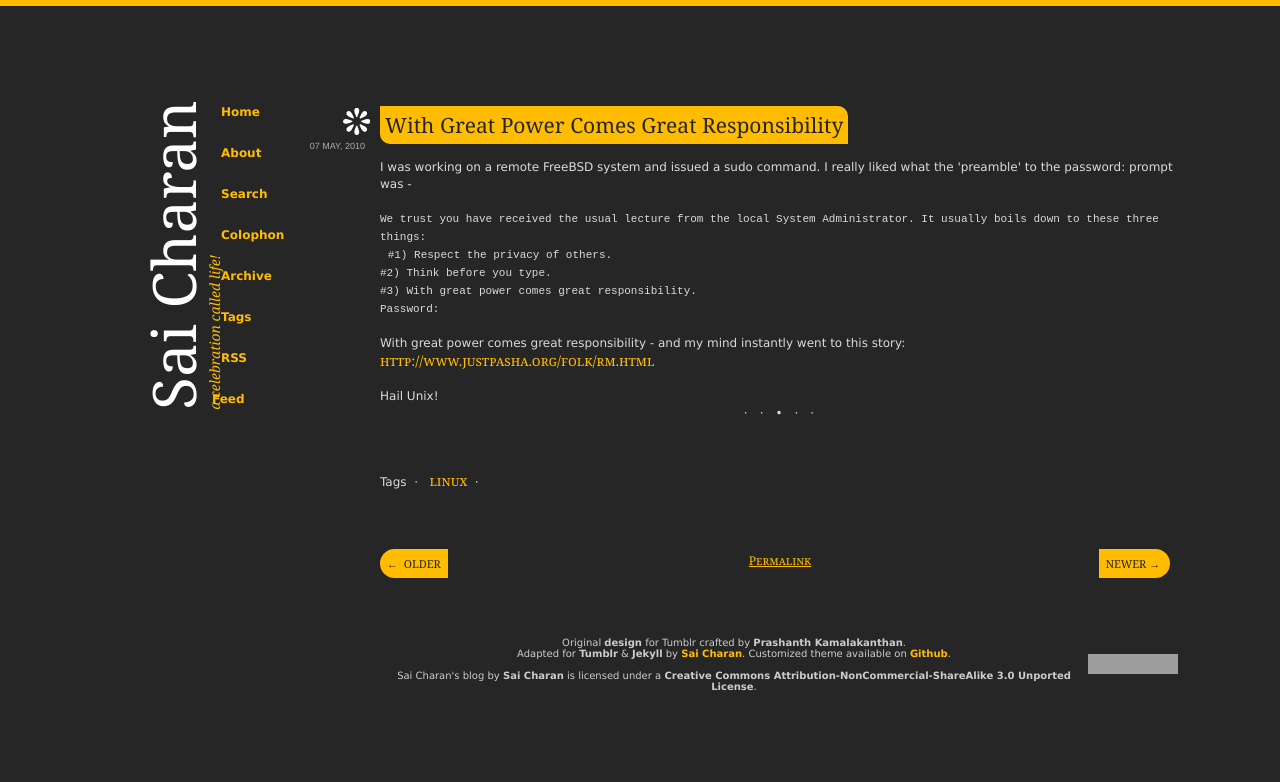
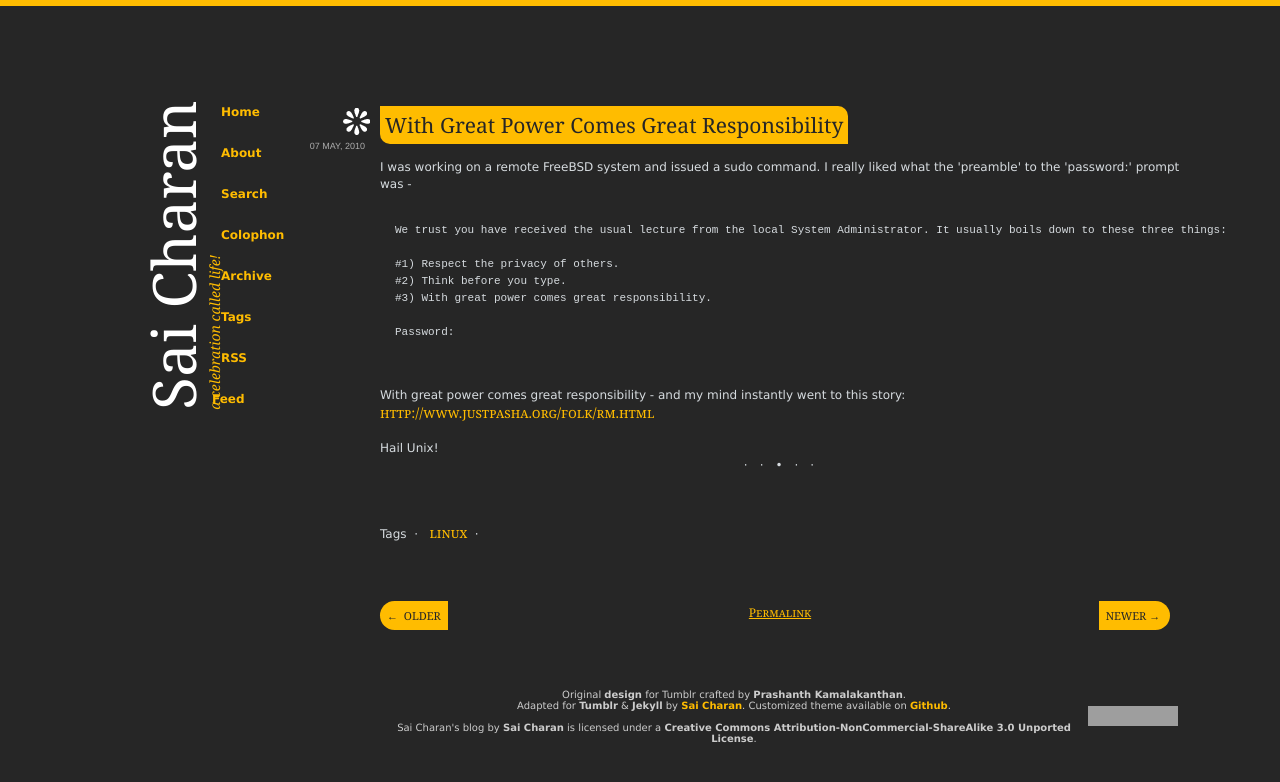
Before and after one commit to arjunasuresh3/scharan.github.com, a Jekyll site: the page built from _posts/2010-05-07-with-great-power-comes-great-responsibility.html, in a window 1280 px wide. Shown: the top 782 px of the page. Built offline with Jekyll 4.4.1, drawn with Linux system fonts in a browser that asks for light colours; nearby versions of some CDN libraries; Markdown is read by kramdown in place of the engine named in the settings; comment, search, counter and statistics services are not loaded; a style sheet for code colours, icons or effects is not loaded; grey boxes are pictures that could not be loaded.

Commit message:
Fix formatting for a couple of older posts.

```diff
--- a/_posts/2010-05-07-with-great-power-comes-great-responsibility.html
+++ b/_posts/2010-05-07-with-great-power-comes-great-responsibility.html
@@ -10,32 +10,20 @@
 type: post
 status: publish
 ---
-I was working on a remote FreeBSD system and issued a sudo command. I really liked what the 'preamble' to the password: prompt was -
-<br />
-<br />
+I was working on a remote FreeBSD system and issued a sudo command. I really liked what the 'preamble' to the 'password:' prompt was - <br /> <br />
 
-<code>
-We trust you have received the usual lecture from the local System
-Administrator. It usually boils down to these three things:
-</code>
-<br />
+<pre><code>We trust you have received the usual lecture from the local System Administrator. It usually boils down to these three things:
 
-&nbsp;
-
-<code>
 #1) Respect the privacy of others.
-<br />
 #2) Think before you type.
-<br />
-#3) With great power comes great responsibility.<br />
+#3) With great power comes great responsibility.
 
 Password:
-</code>
+</code></pre>
 <br />
 <br />
 
 With great power comes great responsibility - and my mind instantly went to this story: <a href="http://www.justpasha.org/folk/rm.html">http://www.justpasha.org/folk/rm.html</a>
-
 <br />
 <br />
 Hail Unix!
```
Also changed, not shown: _posts/2012-05-01-export-import-of-gpg-keys.markdown (+12 -14 lines).
